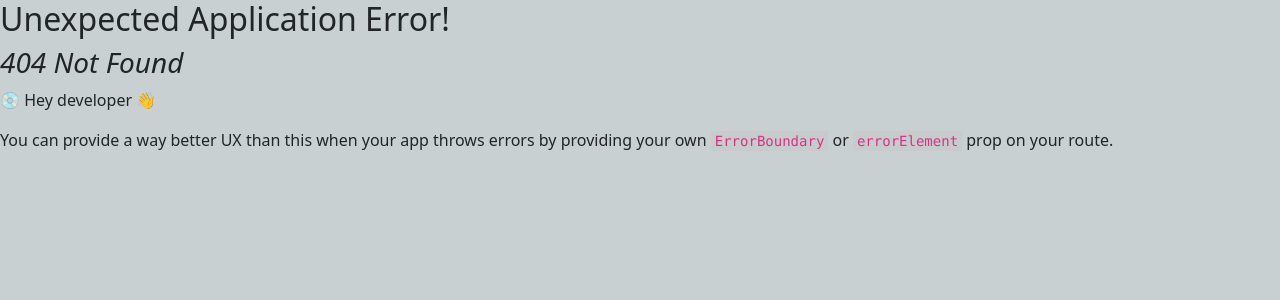
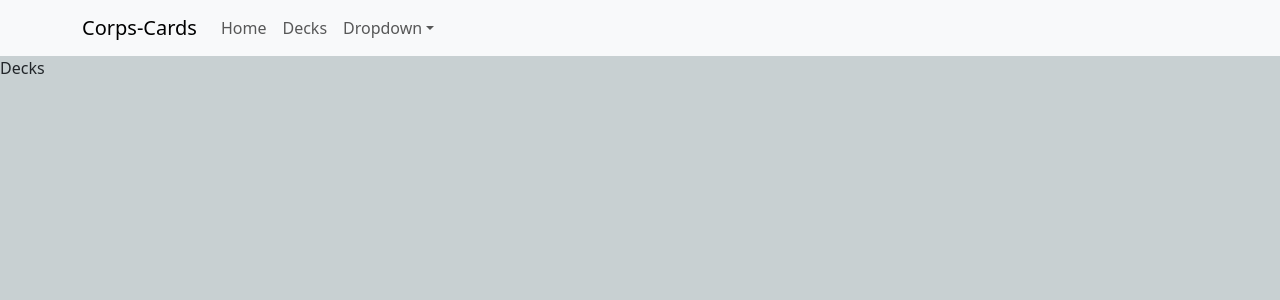
Before and after one commit to owenlang05/Corps-Cards, a React (Vite) app in the folder client/: page /decks in a window 1280 px wide. Before the commit this address had no page. Shown: the top 300 px of the page. Built offline with nearby package versions, Linux system fonts and the light colour scheme.

Commit message:
fixed navbar

```diff
--- a/client/src/App.jsx
+++ b/client/src/App.jsx
@@ -2,11 +2,16 @@ import React, {useState} from 'react'
 import { Outlet } from 'react-router-dom'
 import 'bootstrap/dist/css/bootstrap.min.css';
 import './app.css'
+import Navigation from './components/Navbar';
 
 function App() {
 
   return (
-    <Outlet/>
+    <>
+        <Navigation/>
+        <Outlet/>
+    </>
+
 
   )
 }
--- a/client/src/components/Navbar.jsx
+++ b/client/src/components/Navbar.jsx
@@ -11,8 +11,8 @@ export default function Navigation() {
         <Navbar.Toggle aria-controls="basic-navbar-nav" />
         <Navbar.Collapse id="basic-navbar-nav">
           <Nav className="me-auto">
-            <Nav.Link href="#home">Home</Nav.Link>
-            <Nav.Link href="#link">Decks</Nav.Link>
+            <Nav.Link href="/">Home</Nav.Link>
+            <Nav.Link href="/decks">Decks</Nav.Link>
             <NavDropdown title="Dropdown" id="basic-nav-dropdown">
               <NavDropdown.Item href="#action/3.1">Action</NavDropdown.Item>
               <NavDropdown.Item href="#action/3.2">
--- /dev/null
+++ b/client/src/pages/decks.jsx
@@ -0,0 +1,35 @@
+import React from "react"
+
+export default function Decks() {
+    return(
+        <p>Decks</p>
+    )
+}
+
+
+const SAMPLE_DECKS = [
+    {
+      id: 1,
+      name: "Deck 1"
+    },
+    {
+      id: 2,
+      name: "Deck 2"
+    },
+    {
+      id: 3,
+      name: "Deck 3"
+    },
+    {
+      id: 4,
+      name: "Deck 4"
+    },
+    {
+      id: 5,
+      name: "Deck 5"
+    },
+    {
+      id: 6,
+      name: "Deck 6"
+    }
+  ]
--- a/client/src/pages/index.jsx
+++ b/client/src/pages/flashcards.jsx
@@ -6,7 +6,6 @@ export default function Home () {
     const [flashcards, setFlashcards] = useState(SAMPLE_FLASHCARDS)
     return(
     <>
-      <Navigation/>
         <div className='carasel-container'>
             <FlashcardList flashcards = {flashcards} />
         </div>
@@ -49,30 +48,3 @@ const SAMPLE_FLASHCARDS = [
       ]
     }
   ]
-
-  const SAMPLE_DECKS = [
-    {
-      id: 1,
-      name: "Deck 1"
-    },
-    {
-      id: 2,
-      name: "Deck 2"
-    },
-    {
-      id: 3,
-      name: "Deck 3"
-    },
-    {
-      id: 4,
-      name: "Deck 4"
-    },
-    {
-      id: 5,
-      name: "Deck 5"
-    },
-    {
-      id: 6,
-      name: "Deck 6"
-    }
-  ]
```
Also changed, not shown: client/src/main.jsx (+7 -2 lines), client/src/components/Deck.jsx (added), client/src/components/DeckList.jsx (added), 2 other files (tests, documents, lock files or other folders).
